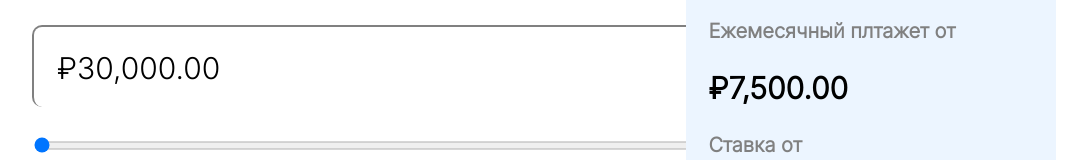
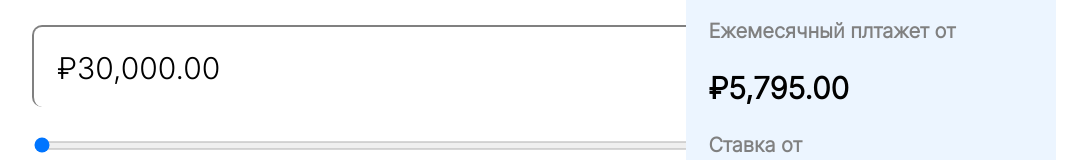
Before and after one commit to Temirlan24/TestProject, an Angular app: page / in a window 1280 px wide. Shown: the part 399-559 px from the top of the page, without its empty margins (96-1183 px from the left). Built offline with nearby package versions, Linux system fonts and the light colour scheme.

Commit message:
change in calculations

```diff
--- a/src/app/credit-calculator/credit-calculator.component.ts
+++ b/src/app/credit-calculator/credit-calculator.component.ts
@@ -65,8 +65,8 @@ export class CreditCalculatorComponent implements OnInit {
     },1000);
   }
   calculateCredit(){
-    const p = (this.interestRate/100)/12;
-    this.monthPayment =Math.floor(this.amount*((p*(1+p)^this.amountMonth)/((1+p)^this.amountMonth-1)))/this.amountMonth;
-    console.log("payment", this.monthPayment);
+    const p = Math.floor((this.interestRate*this.amount)/100);
+    const sum = p + this.amount;
+    this.monthPayment =Math.ceil(sum/this.amountMonth);
   }
 }
```
